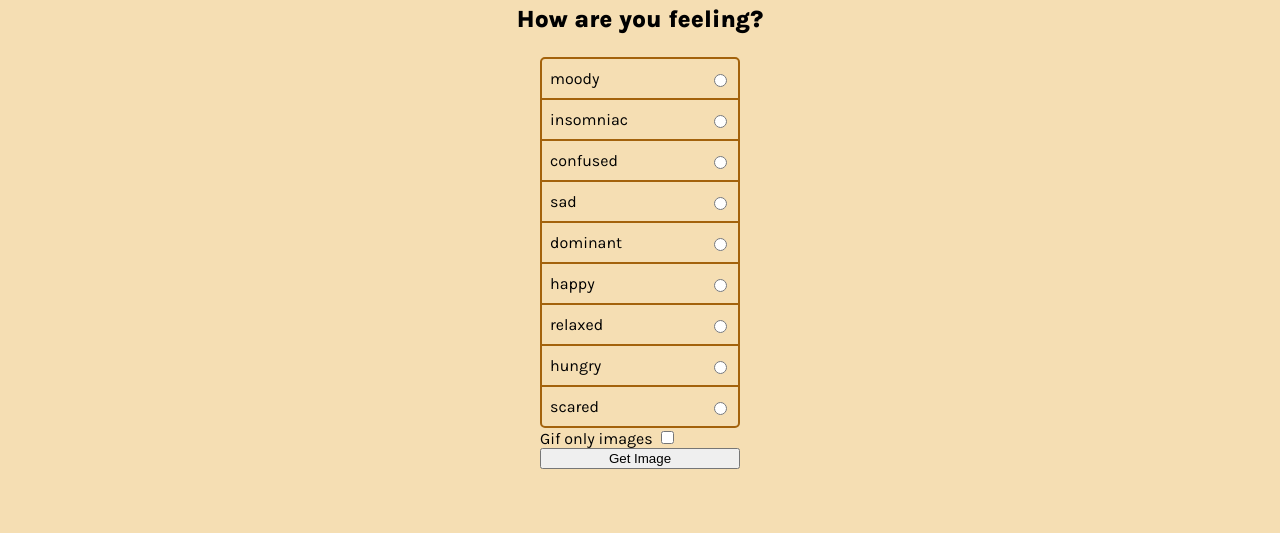
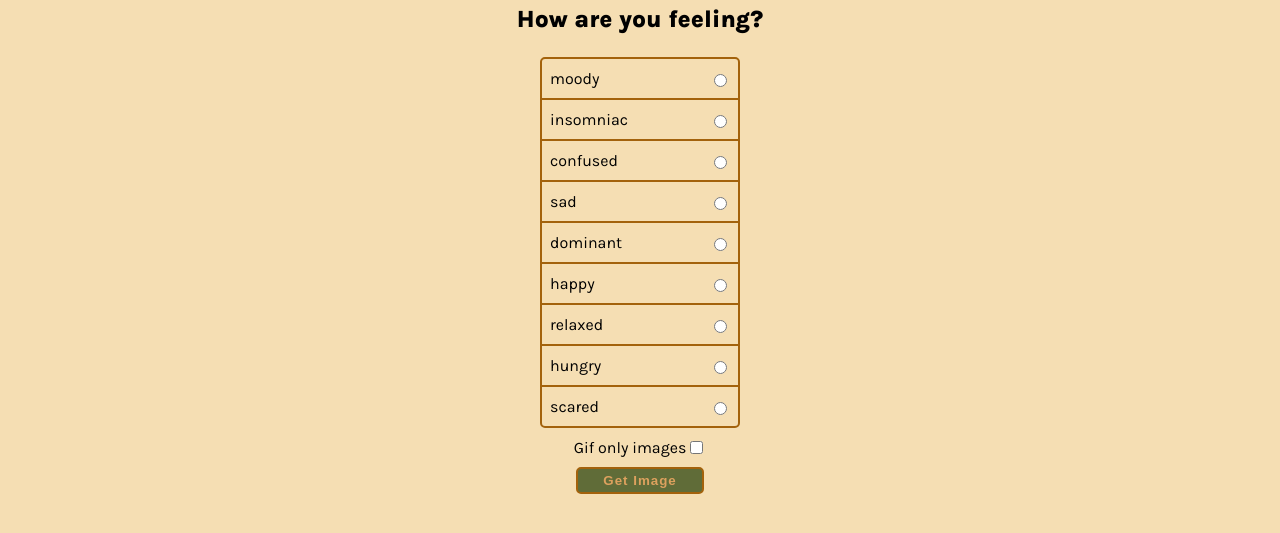
Before and after one commit to dave-jp/cat-meme-generator, a plain HTML site: page index.html in a window 1280 px wide. Shown: the part 169-702 px from the top of the page. Drawn offline with Linux system fonts and the light colour scheme.

Commit message:
Change selected input color scheme

```diff
--- a/index.js
+++ b/index.js
@@ -15,19 +15,19 @@ function getEmotionsArray() {
     return emotionsArray
 }
 
-
-
-// render the emotions out on to the page
+// render the emotions out on to the page from getEmotionsArray
 function renderEmotionsArray() {
     let emotions = getEmotionsArray()
     for (let emotion of emotions){
     emotionRadios.innerHTML += `
     <div class="radio">
         <label for="${emotion}" class="emotion-radio">${emotion}</label>
-        <input type="radio" id="${emotions} class="radio-button">
+        <input type="radio" id="${emotions} class="radio-button" name="emotion-radios">
     </div>
     `
     }
 }
 
+// create a function that changes the colour of the radio parent that has been selected
+
 renderEmotionsArray()
--- a/script.css
+++ b/script.css
@@ -72,9 +72,29 @@ h3 {
     padding-bottom: 12px;
     border-bottom: rgb(163, 98, 12) 2px solid;
     padding: 10px 8px;
+    accent-color: #606c38;
 }
-
 
 .radio:nth-last-child(1){
     border-bottom: none;
 }
+
+
+/* gifs check and submit button */
+.gifs-check {
+    display: flex;
+    align-self: center;
+    padding: 10px;
+    accent-color: #606c38;
+}
+
+button {
+    align-self: center;
+    padding: 4px 25px;
+    border-radius: 5px;
+    border: solid rgb(163,98,12) 2px;
+    background-color: #606c38;
+    color:#dda15e;
+    font-weight:bolder;
+    letter-spacing: 1px;
+}
```
